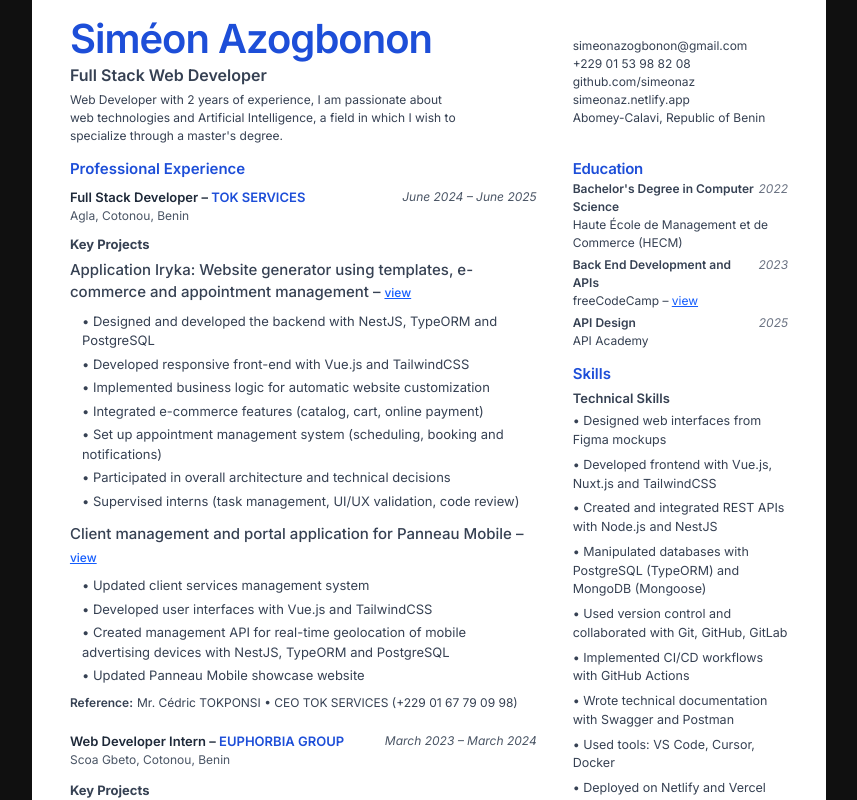
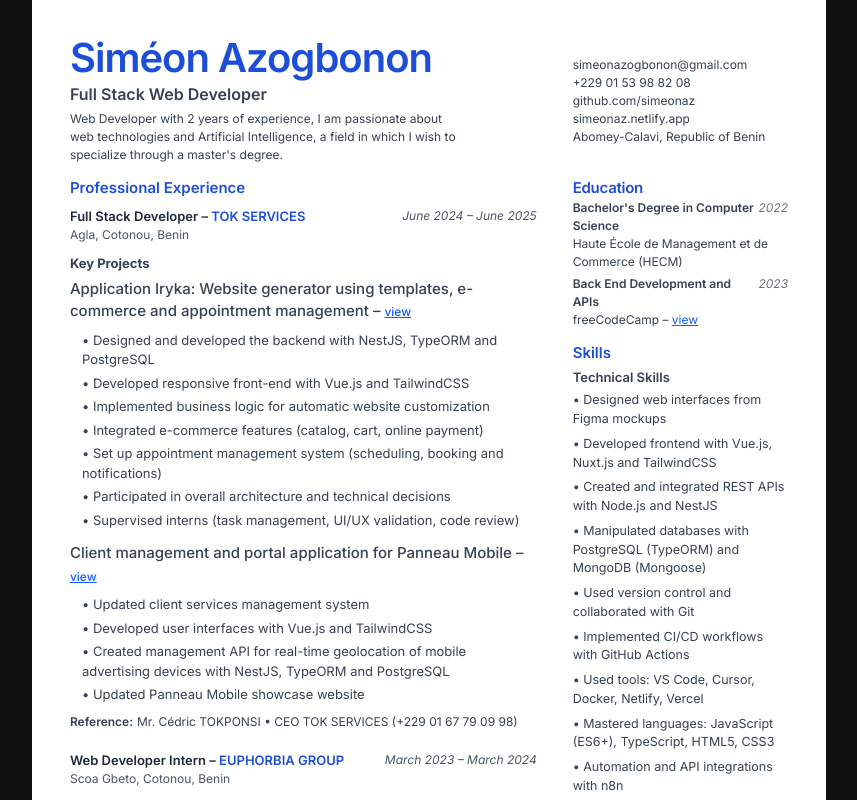
Before and after one commit to simeonaz/resume, a Vue app: page / in a window 1280 px wide. Shown: the top 800 px of the page, without its empty margins (211-1068 px from the left). Built offline with nearby package versions, Linux system fonts and the light colour scheme.

Commit message:
english version updated

```diff
--- a/src/views/EnVersion.vue
+++ b/src/views/EnVersion.vue
@@ -1,7 +1,7 @@
 <template>
   <main class="flex justify-center body">
     <!-- div to download -->
-    <div class="bg-white w-[210mm] h-[297mm] px-[10mm] py-[5mm] flex flex-col">
+    <div class="bg-white w-[210mm] h-[297mm] p-[10mm] flex flex-col">
       <div class="w-full flex justify-between">
         <div class="flex flex-col w-[65%]">
           <h1 class="text-[40px] text-[#1d4ed8] tracking-[-1px] leading-[100%] font-semibold">
@@ -12,6 +12,8 @@
             Web Developer with 2 years of experience, I am passionate about web technologies and
             Artificial Intelligence, a field in which I wish to specialize through a master's
             degree.
+            <!-- Full Stack Web Developer with 2 years of experience, specializing in Vue.js,
+            Nuxt.js, NestJS, and Tailwind CSS. Demander à ChatGPT -->
           </p>
         </div>
 
@@ -245,13 +247,13 @@
               </p>
             </div>
 
-            <div class="mt-1 flex flex-col">
+            <!-- <div class="mt-1 flex flex-col">
               <div class="flex justify-between">
                 <div class="text-gray-700 font-semibold text-[12px]">API Design</div>
                 <div class="text-[12px] text-gray-500 italic">2025</div>
               </div>
               <p class="text-[12px] text-gray-700 font-normal">API Academy</p>
-            </div>
+            </div> -->
           </div>
 
           <div class="flex flex-col mt-4">
@@ -266,12 +268,13 @@
                 <p>• Developed frontend with Vue.js, Nuxt.js and TailwindCSS</p>
                 <p>• Created and integrated REST APIs with Node.js and NestJS</p>
                 <p>• Manipulated databases with PostgreSQL (TypeORM) and MongoDB (Mongoose)</p>
-                <p>• Used version control and collaborated with Git, GitHub, GitLab</p>
+                <p>• Used version control and collaborated with Git</p>
                 <p>• Implemented CI/CD workflows with GitHub Actions</p>
-                <p>• Wrote technical documentation with Swagger and Postman</p>
-                <p>• Used tools: VS Code, Cursor, Docker</p>
-                <p>• Deployed on Netlify and Vercel</p>
+                <!-- <p>• Wrote technical documentation with Swagger and Postman</p> -->
+                <p>• Used tools: VS Code, Cursor, Docker, Netlify, Vercel</p>
+                <!-- <p>• Deployed on Netlify and Vercel</p> -->
                 <p>• Mastered languages: JavaScript (ES6+), TypeScript, HTML5, CSS3</p>
+                <p>• Automation and API integrations with n8n</p>
               </div>
             </div>
 
```
